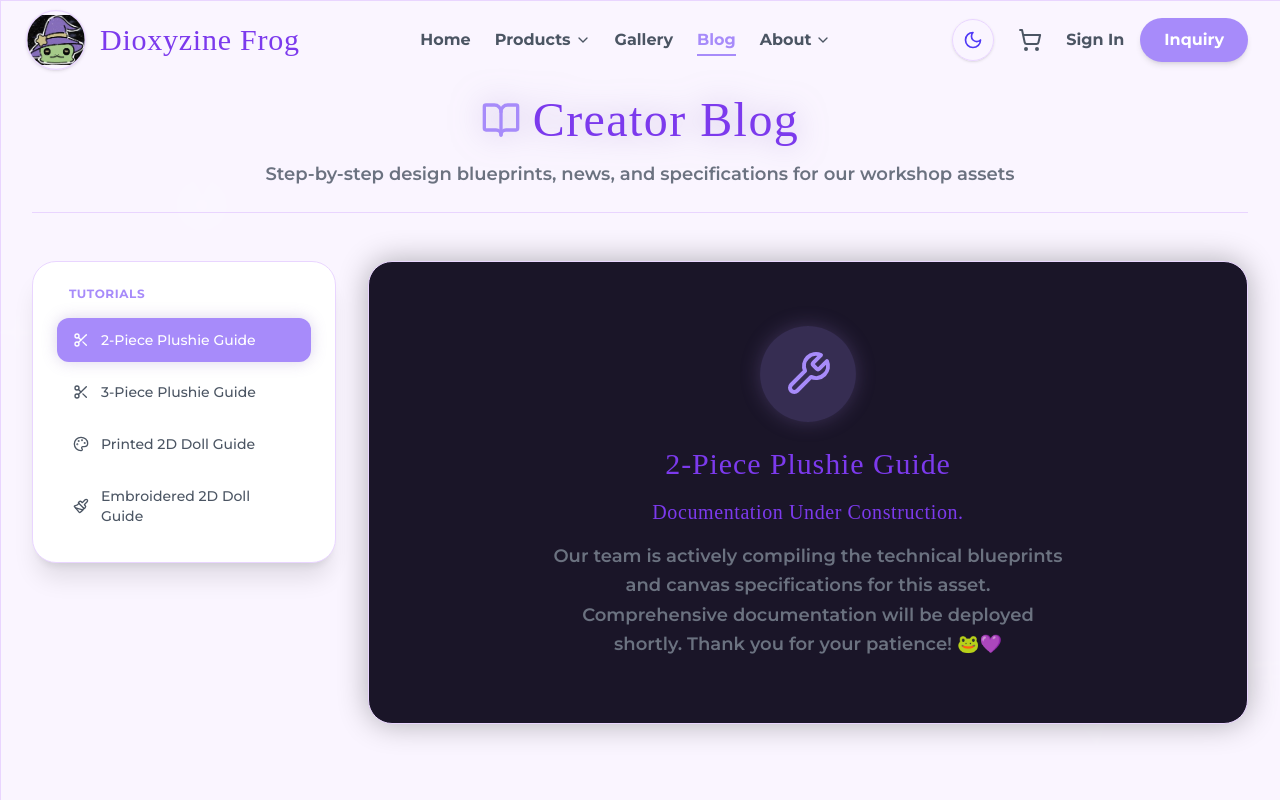
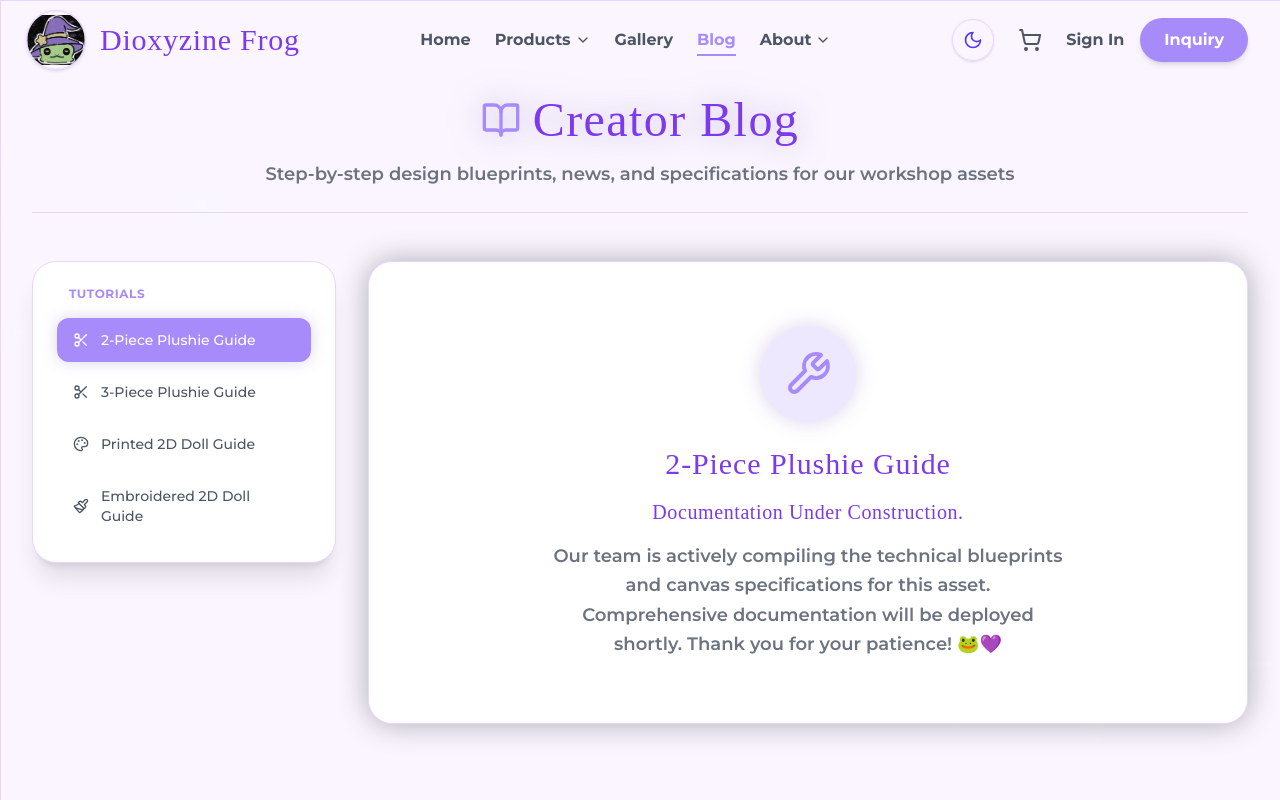
Before and after one commit to NhatNguyen2407/Project, a React (Vite) app in the folder Working_Projects/Dioxyzine_Frog/: page /blog in a window 1280 px wide. Shown: the top 800 px of the page. Built offline with nearby package versions, Linux system fonts and the light colour scheme; no server answers; the database is empty; a web font is replaced by a local one; what country-codes-list, react-google-recaptcha-v3 would draw is missing.

Commit message:
fix: refine blog light theme

```diff
--- a/Working_Projects/Dioxyzine_Frog/src/app/pages/BlogPage.jsx
+++ b/Working_Projects/Dioxyzine_Frog/src/app/pages/BlogPage.jsx
@@ -29,7 +29,7 @@ export function BlogPage() {
       <div className="max-w-7xl mx-auto px-4 sm:px-6 lg:px-8">
 
         <div className="text-center mb-12 border-b border-[var(--border)] pb-6">
-          <h1 className="font-heading text-4xl md:text-5xl mb-4 text-white drop-shadow-[0_0_15px_rgba(139,114,190,0.5)] flex items-center justify-center gap-3">
+          <h1 className="font-heading text-4xl md:text-5xl mb-4 text-[var(--heading-color)] dark:text-white drop-shadow-[0_0_15px_rgba(139,114,190,0.5)] flex items-center justify-center gap-3">
             <BookOpen className="w-10 h-10 text-[var(--primary)]" /> Creator Blog
           </h1>
           <p className="text-lg text-[var(--muted-foreground)]">
@@ -66,20 +66,20 @@ export function BlogPage() {
                 animate={{ opacity: 1, y: 0 }}
                 exit={{ opacity: 0, y: -10 }}
                 transition={{ duration: 0.3 }}
-                className="bg-[#1A1528] border border-[var(--border)] rounded-3xl p-10 md:p-16 shadow-[0_0_30px_rgba(0,0,0,0.3)] flex flex-col items-center justify-center text-center min-h-[400px]"
+                className="bg-[var(--card)] dark:bg-[#1A1528] border border-[var(--border)] rounded-3xl p-10 md:p-16 shadow-[0_0_30px_rgba(0,0,0,0.3)] flex flex-col items-center justify-center text-center min-h-[400px]"
               >
                 <div className="w-24 h-24 mb-6 rounded-full bg-[var(--primary)]/20 flex items-center justify-center text-[var(--primary)] shadow-[0_0_20px_rgba(139,114,190,0.3)]">
                   <Wrench className="w-12 h-12" />
                 </div>
 
-                <h2 className="text-3xl font-bold text-white mb-4 font-heading">
+                <h2 className="text-3xl font-bold text-[var(--heading-color)] dark:text-white mb-4 font-heading">
                   {currentTutorial?.label}
                 </h2>
                 <h3 className="text-xl font-semibold text-[var(--primary)] mb-4">
                   Documentation Under Construction.
                 </h3>
 
-                <p className="text-[var(--silver-gray)] text-lg max-w-lg leading-relaxed">
+                <p className="text-[var(--muted-foreground)] text-lg max-w-lg leading-relaxed">
                   Our team is actively compiling the technical blueprints and canvas specifications for this asset. Comprehensive documentation will be deployed shortly. Thank you for your patience! 🐸💜
                 </p>
               </motion.div>
```
